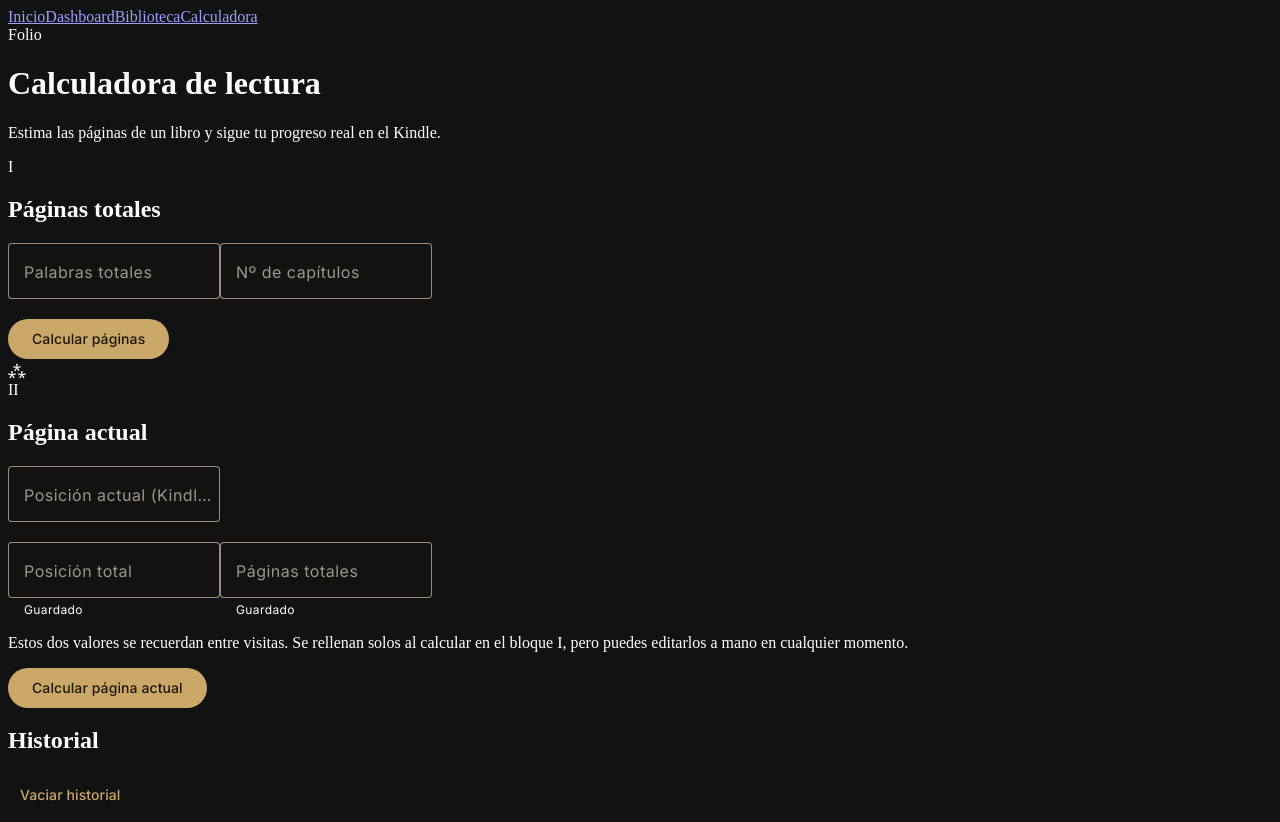
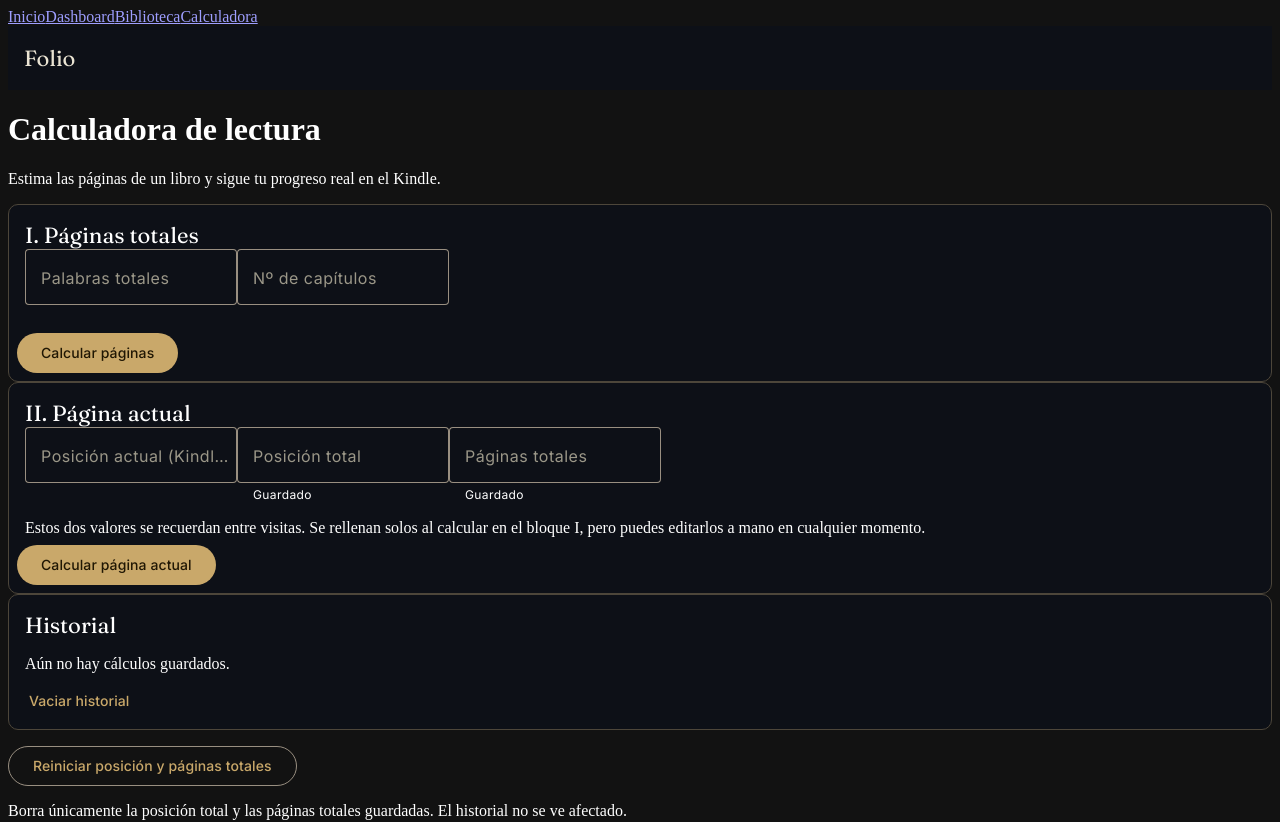
Before and after one commit to liraru/imladris, an Angular app: page /calculator in a window 1280 px wide. Shown: the top 822 px of the page. Built offline with nearby package versions, Linux system fonts and the light colour scheme.

Commit message:
styless calculator working

```diff
--- a/src/app/features/calculator/components/calculator-confirm-dialog/calculator-confirm-dialog.component.ts
+++ b/src/app/features/calculator/components/calculator-confirm-dialog/calculator-confirm-dialog.component.ts
@@ -1,25 +1,26 @@
 import { ChangeDetectionStrategy, Component, inject } from '@angular/core';
 import { MatButtonModule } from '@angular/material/button';
-import { MAT_DIALOG_DATA, MatDialogActions, MatDialogContent, MatDialogRef } from '@angular/material/dialog';
+import { MAT_DIALOG_DATA, MatDialogModule, MatDialogRef } from '@angular/material/dialog';
 
-export interface ConfirmDialogData {
+export interface CalculatorConfirmDialogData {
   title: string;
   message: string;
   confirmText?: string;
   cancelText?: string;
+  /** 'tertiary' para acciones afirmativas (guardar); 'secondary' para destructivas. */
   confirmColor?: 'tertiary' | 'secondary';
 }
 
 @Component({
-  imports: [MatDialogContent, MatDialogActions, MatButtonModule],
-  selector: 'app-calculator-confirm-dialog',
-  styleUrl: './calculator-confirm-dialog.component.css',
+  selector: 'app-confirm-dialog',
+  standalone: true,
+  imports: [MatDialogModule, MatButtonModule],
   templateUrl: './calculator-confirm-dialog.component.html',
   changeDetection: ChangeDetectionStrategy.OnPush,
 })
 export class CalculatorConfirmDialogComponent {
   private readonly dialogRef = inject(MatDialogRef<CalculatorConfirmDialogComponent>);
-  readonly data = inject<ConfirmDialogData>(MAT_DIALOG_DATA);
+  readonly data = inject<CalculatorConfirmDialogData>(MAT_DIALOG_DATA);
 
   onCancel(): void {
     this.dialogRef.close(false);
--- a/src/app/features/calculator/pages/pages-calculator/pages-calculator.component.html
+++ b/src/app/features/calculator/pages/pages-calculator/pages-calculator.component.html
@@ -1,188 +1,153 @@
-<div class="wrap">
-  <header class="hero">
-    <div class="eyebrow">Folio</div>
+<mat-toolbar>
+  <span>Folio</span>
+</mat-toolbar>
+
 <h1>Calculadora de lectura</h1>
 <p>Estima las páginas de un libro y sigue tu progreso real en el Kindle.</p>
-  </header>
 
-  <div class="grid">
 <!-- BLOQUE 1: PÁGINAS TOTALES -->
-    <section class="card">
-      <div class="card-head">
-        <span class="num">I</span>
-        <h2>Páginas totales</h2>
-      </div>
+<mat-card appearance="outlined">
+  <mat-card-header>
+    <mat-card-title>I. Páginas totales</mat-card-title>
+  </mat-card-header>
 
-      <div class="row-2">
-        <mat-form-field appearance="outline" class="field">
+  <mat-card-content>
+    <mat-form-field appearance="outline">
       <mat-label>Palabras totales</mat-label>
       <input
-            matInput
-            type="number"
-            min="0"
-            step="1"
-            inputmode="numeric"
+        matInput type="number" min="0" step="1" inputmode="numeric"
         placeholder="ej. 95000"
         [ngModel]="palabras()"
         (ngModelChange)="palabras.set($event)"
-          />
+      >
     </mat-form-field>
 
-        <mat-form-field appearance="outline" class="field">
+    <mat-form-field appearance="outline">
       <mat-label>Nº de capítulos</mat-label>
       <input
-            matInput
-            type="number"
-            min="0"
-            step="1"
-            inputmode="numeric"
+        matInput type="number" min="0" step="1" inputmode="numeric"
         placeholder="ej. 24"
         [ngModel]="capitulos()"
         (ngModelChange)="capitulos.set($event)"
-          />
+      >
     </mat-form-field>
-      </div>
 
     @if (errorPaginas()) {
-        <p class="field-error">{{ errorPaginas() }}</p>
+      <p>{{ errorPaginas() }}</p>
     }
 
-      <button
-        mat-flat-button
-        color="primary"
-        class="btn-block"
-        type="button"
-        (click)="calcularPaginas()"
-      >
+    @if (resultPaginasValue() !== null) {
+      <p>
+        <strong>Páginas estimadas: {{ fmt(resultPaginasValue()!) }}</strong><br>
+        (palabras ÷ 300) + (capítulos × 0.6)
+      </p>
+    }
+  </mat-card-content>
+
+  <mat-card-actions>
+    <button mat-flat-button color="primary" type="button" (click)="calcularPaginas()">
       Calcular páginas
     </button>
-
-      @if (resultPaginasValue() !== null) {
-        <div class="result show">
-          <div class="label">Páginas estimadas</div>
-          <div class="value">{{ fmt(resultPaginasValue()!) }}</div>
-          <div class="sub">(palabras ÷ 300) + (capítulos × 0.6)</div>
-        </div>
-      }
-    </section>
-
-    <div class="divider-desktop"></div>
-    <div class="asterism">⁂</div>
+  </mat-card-actions>
+</mat-card>
 
 <!-- BLOQUE 2: PÁGINA ACTUAL -->
-    <section class="card">
-      <div class="card-head">
-        <span class="num">II</span>
-        <h2>Página actual</h2>
-      </div>
+<mat-card appearance="outlined">
+  <mat-card-header>
+    <mat-card-title>II. Página actual</mat-card-title>
+  </mat-card-header>
 
-      <mat-form-field appearance="outline" class="field">
+  <mat-card-content>
+    <mat-form-field appearance="outline">
       <mat-label>Posición actual (Kindle)</mat-label>
       <input
-          matInput
-          type="number"
-          min="0"
-          step="1"
-          inputmode="numeric"
+        matInput type="number" min="0" step="1" inputmode="numeric"
         placeholder="ej. 3120"
         [ngModel]="posicionActual()"
         (ngModelChange)="posicionActual.set($event)"
-        />
+      >
     </mat-form-field>
 
-      <div class="row-2">
-        <mat-form-field appearance="outline" class="field">
+    <mat-form-field appearance="outline">
       <mat-label>Posición total</mat-label>
       <input
-            matInput
-            type="number"
-            min="0"
-            step="1"
-            inputmode="numeric"
+        matInput type="number" min="0" step="1" inputmode="numeric"
         placeholder="ej. 6840"
         [ngModel]="posicionTotal()"
         (ngModelChange)="posicionTotal.set($event)"
         (change)="onPosicionTotalChange()"
-          />
+      >
       <mat-hint>Guardado</mat-hint>
     </mat-form-field>
 
-        <mat-form-field appearance="outline" class="field">
+    <mat-form-field appearance="outline">
       <mat-label>Páginas totales</mat-label>
       <input
-            matInput
-            type="number"
-            min="0"
-            step="1"
-            inputmode="numeric"
+        matInput type="number" min="0" step="1" inputmode="numeric"
         placeholder="del bloque I"
         [ngModel]="paginasTotalesStored()"
         (ngModelChange)="paginasTotalesStored.set($event)"
         (change)="onPaginasTotalesStoredChange()"
-          />
+      >
       <mat-hint>Guardado</mat-hint>
     </mat-form-field>
-      </div>
-      <p class="stored-note">
-        Estos dos valores se recuerdan entre visitas. Se rellenan solos al calcular en el bloque I,
-        pero puedes editarlos a mano en cualquier momento.
-      </p>
+
+    <p>Estos dos valores se recuerdan entre visitas. Se rellenan solos al calcular en el bloque I, pero puedes editarlos a mano en cualquier momento.</p>
 
     @if (errorPagina()) {
-        <p class="field-error">{{ errorPagina() }}</p>
+      <p>{{ errorPagina() }}</p>
     }
 
-      <button
-        mat-flat-button
-        color="primary"
-        class="btn-block"
-        type="button"
-        (click)="calcularPaginaActual()"
-      >
+    @if (resultPagina(); as resultado) {
+      <p>
+        <strong>Estás en la página {{ fmt(resultado.pagina) }}</strong><br>
+        {{ resultado.sub }}
+      </p>
+    }
+  </mat-card-content>
+
+  <mat-card-actions>
+    <button mat-flat-button color="primary" type="button" (click)="calcularPaginaActual()">
       Calcular página actual
     </button>
-
-      @if (resultPagina(); as resultado) {
-        <div class="result show">
-          <div class="label">Estás en la página</div>
-          <div class="value">{{ fmt(resultado.pagina) }}</div>
-          <div class="sub">{{ resultado.sub }}</div>
-        </div>
-      }
-    </section>
+  </mat-card-actions>
+</mat-card>
 
 <!-- HISTORIAL -->
-    <section class="card history-card">
-      <div class="history-head">
-        <h2>Historial</h2>
+<mat-card appearance="outlined">
+  <mat-card-header>
+    <mat-card-title>Historial</mat-card-title>
+  </mat-card-header>
+
+  <mat-card-content>
+    @if (history().length === 0) {
+      <p>Aún no hay cálculos guardados.</p>
+    } @else {
+      <mat-list>
+        @for (entry of historyReversed(); track entry.time + entry.detail) {
+          <mat-list-item>
+            <span matListItemTitle [innerHTML]="entry.detail"></span>
+            <span matListItemLine>{{ entry.time }}</span>
+          </mat-list-item>
+          <mat-divider></mat-divider>
+        }
+      </mat-list>
+    }
+  </mat-card-content>
+
+  <mat-card-actions>
     <button mat-button color="secondary" type="button" (click)="vaciarHistorial()">
       Vaciar historial
     </button>
-      </div>
-      <ul class="history-list">
-        @if (history().length === 0) {
-          <li class="empty-state">Aún no hay cálculos guardados.</li>
-        } @else {
-          @for (entry of historyReversed(); track entry.time + entry.detail) {
-            <li>
-              <span class="h-detail" [innerHTML]="entry.detail"></span>
-              <span class="h-time">{{ entry.time }}</span>
-            </li>
-          }
-        }
-      </ul>
-    </section>
-  </div>
+  </mat-card-actions>
+</mat-card>
 
-  <div class="reset-zone">
+<!-- REINICIO -->
+<p>
   <button mat-stroked-button color="secondary" type="button" (click)="reiniciar()">
     Reiniciar posición y páginas totales
   </button>
-    <p>
-      Borra únicamente la posición total y las páginas totales guardadas. El historial no se ve
-      afectado.
 </p>
-  </div>
+<p>Borra únicamente la posición total y las páginas totales guardadas. El historial no se ve afectado.</p>
 
-  <footer class="foot">Los datos se guardan de forma persistente en este dispositivo.</footer>
-</div>
+<p>Los datos se guardan de forma persistente en este dispositivo.</p>
--- a/src/app/features/calculator/pages/pages-calculator/pages-calculator.component.ts
+++ b/src/app/features/calculator/pages/pages-calculator/pages-calculator.component.ts
@@ -1,11 +1,15 @@
 import { ChangeDetectionStrategy, Component, inject, signal } from '@angular/core';
 import { FormsModule } from '@angular/forms';
 import { MatButtonModule } from '@angular/material/button';
-import { MatDialog, MatDialogModule } from '@angular/material/dialog';
+import { MatCardModule } from '@angular/material/card';
+import { MatDialog } from '@angular/material/dialog';
+import { MatDividerModule } from '@angular/material/divider';
 import { MatFormFieldModule } from '@angular/material/form-field';
 import { MatInputModule } from '@angular/material/input';
+import { MatListModule } from '@angular/material/list';
+import { MatToolbarModule } from '@angular/material/toolbar';
 import { firstValueFrom } from 'rxjs';
-import { CalculatorConfirmDialogComponent } from '../../components/calculator-confirm-dialog/calculator-confirm-dialog.component';
+import { CalculatorConfirmDialogData, CalculatorConfirmDialogComponent } from '../../components/calculator-confirm-dialog/calculator-confirm-dialog.component';
 
 interface HistoryEntry {
   detail: string;
@@ -32,12 +36,14 @@ const DEFAULT_STATE: FolioState = {
   imports: [
     FormsModule,
     MatButtonModule,
-    MatDialogModule,
+    MatCardModule,
+    MatDividerModule,
     MatFormFieldModule,
     MatInputModule,
+    MatListModule,
+    MatToolbarModule,
   ],
   templateUrl: './pages-calculator.component.html',
-  styleUrl: './pages-calculator.component.scss',
   changeDetection: ChangeDetectionStrategy.OnPush,
 })
 export class PagesCalculatorComponent {
@@ -91,7 +97,7 @@ export class PagesCalculatorComponent {
     } catch (e) {
       console.error('No se pudo guardar el estado:', e);
       this.errorPaginas.set(
-        'No se ha podido guardar el dato en este navegador (¿modo incógnito o almacenamiento bloqueado?).'
+        'No se ha podido guardar el dato en este navegador (¿modo incógnito o almacenamiento bloqueado?).',
       );
     }
   }
@@ -121,19 +127,8 @@ export class PagesCalculatorComponent {
 
   // ---------- Diálogo de confirmación (Angular Material) ----------
 
-  private async confirm(
-    title: string,
-    message: string,
-    confirmText: string,
-    cancelText: string,
-    confirmColor: 'tertiary' | 'secondary'
-  ): Promise<boolean> {
-    const dialogRef = this.dialog.open(CalculatorConfirmDialogComponent, {
-      data: { title, message, confirmText, cancelText, confirmColor },
-      autoFocus: 'dialog',
-      width: '420px',
-      maxWidth: '92vw',
-    });
+  private async showConfirmModal(data: CalculatorConfirmDialogData): Promise<boolean> {
+    const dialogRef = this.dialog.open(CalculatorConfirmDialogComponent, { data, autoFocus: 'dialog' });
     const result = await firstValueFrom(dialogRef.afterClosed());
     return result === true;
   }
@@ -146,11 +141,15 @@ export class PagesCalculatorComponent {
     this.errorPaginas.set(null);
 
     if (
-      palabras == null || !Number.isFinite(palabras) || palabras < 0 ||
-      capitulos == null || !Number.isFinite(capitulos) || capitulos < 0
+      palabras == null ||
+      !Number.isFinite(palabras) ||
+      palabras < 0 ||
+      capitulos == null ||
+      !Number.isFinite(capitulos) ||
+      capitulos < 0
     ) {
       this.errorPaginas.set(
-        'Introduce el número de palabras y de capítulos (valores válidos y positivos).'
+        'Introduce el número de palabras y de capítulos (valores válidos y positivos).',
       );
       return;
     }
@@ -158,24 +157,25 @@ export class PagesCalculatorComponent {
     const paginas = Math.ceil(palabras / 300 + capitulos * 0.6);
     this.resultPaginasValue.set(paginas);
 
-    // Verde (terciario) = confirmar una acción afirmativa de guardado.
-    const persistir = await this.confirm(
-      `${this.fmt(paginas)} páginas`,
-      '¿Quieres guardar este valor como páginas totales para usarlo en el cálculo de la página actual? Si no, se queda solo como resultado de esta consulta.',
-      'Guardar y usar',
-      'Solo ver resultado',
-      'tertiary'
-    );
+    // Verde (terciario): confirmar una acción afirmativa de guardado.
+    const persistir = await this.showConfirmModal({
+      title: `${this.fmt(paginas)} páginas`,
+      message:
+        '¿Quieres guardar este valor como páginas totales para usarlo en el cálculo de la página actual? Si no, se queda solo como resultado de esta consulta.',
+      confirmText: 'Guardar y usar',
+      cancelText: 'Solo ver resultado',
+      confirmColor: 'tertiary',
+    });
 
     if (persistir) {
       this.paginasTotalesStored.set(paginas);
       this.saveState();
       this.addHistory(
-        `<strong>${this.fmt(paginas)} páginas</strong> · ${this.fmt(palabras)} palabras, ${this.fmt(capitulos)} capítulos <em>(guardado)</em>`
+        `<strong>${this.fmt(paginas)} páginas</strong> · ${this.fmt(palabras)} palabras, ${this.fmt(capitulos)} capítulos <em>(guardado)</em>`,
       );
     } else {
       this.addHistory(
-        `${this.fmt(paginas)} páginas · ${this.fmt(palabras)} palabras, ${this.fmt(capitulos)} capítulos <em>(sin guardar)</em>`
+        `${this.fmt(paginas)} páginas · ${this.fmt(palabras)} palabras, ${this.fmt(capitulos)} capítulos <em>(sin guardar)</em>`,
       );
       this.saveState();
     }
@@ -194,11 +194,15 @@ export class PagesCalculatorComponent {
       return;
     }
     if (
-      posicionTotal == null || !Number.isFinite(posicionTotal) || posicionTotal <= 0 ||
-      paginasTotales == null || !Number.isFinite(paginasTotales) || paginasTotales <= 0
+      posicionTotal == null ||
+      !Number.isFinite(posicionTotal) ||
+      posicionTotal <= 0 ||
+      paginasTotales == null ||
+      !Number.isFinite(paginasTotales) ||
+      paginasTotales <= 0
     ) {
       this.errorPagina.set(
-        'Faltan la posición total o las páginas totales. Complétalas (o calcúlalas primero en el bloque I).'
+        'Faltan la posición total o las páginas totales. Complétalas (o calcúlalas primero en el bloque I).',
       );
       return;
     }
@@ -212,7 +216,7 @@ export class PagesCalculatorComponent {
     });
 
     this.addHistory(
-      `<strong>Página ${this.fmt(paginaActual)}</strong> de ${this.fmt(paginasTotales)} · pos. ${this.fmt(posicionActual)}/${this.fmt(posicionTotal)}`
+      `<strong>Página ${this.fmt(paginaActual)}</strong> de ${this.fmt(paginasTotales)} · pos. ${this.fmt(posicionActual)}/${this.fmt(posicionTotal)}`,
     );
     this.saveState();
   }
@@ -231,27 +235,27 @@ export class PagesCalculatorComponent {
 
   async vaciarHistorial(): Promise<void> {
     if (!this.history().length) return;
-    // Vino (secundario) = confirmar una acción destructiva.
-    const ok = await this.confirm(
-      'Vaciar historial',
-      'Esta acción no se puede deshacer. ¿Seguro que quieres borrar todo el historial?',
-      'Vaciar',
-      'Cancelar',
-      'secondary'
-    );
+    // Vino (secundario): confirmar una acción destructiva.
+    const ok = await this.showConfirmModal({
+      title: 'Vaciar historial',
+      message: 'Esta acción no se puede deshacer. ¿Seguro que quieres borrar todo el historial?',
+      confirmText: 'Vaciar',
+      cancelText: 'Cancelar',
+      confirmColor: 'secondary',
+    });
     if (!ok) return;
     this.history.set([]);
     this.saveState();
   }
 
   async reiniciar(): Promise<void> {
-    const ok = await this.confirm(
-      'Reiniciar valores',
-      '¿Seguro que quieres reiniciar la posición total y las páginas totales guardadas?',
-      'Reiniciar',
-      'Cancelar',
-      'secondary'
-    );
+    const ok = await this.showConfirmModal({
+      title: 'Reiniciar valores',
+      message: '¿Seguro que quieres reiniciar la posición total y las páginas totales guardadas?',
+      confirmText: 'Reiniciar',
+      cancelText: 'Cancelar',
+      confirmColor: 'secondary',
+    });
     if (!ok) return;
     this.posicionTotal.set(null);
     this.paginasTotalesStored.set(null);
```
Lines whose indentation alone changed are shown as unchanged.
